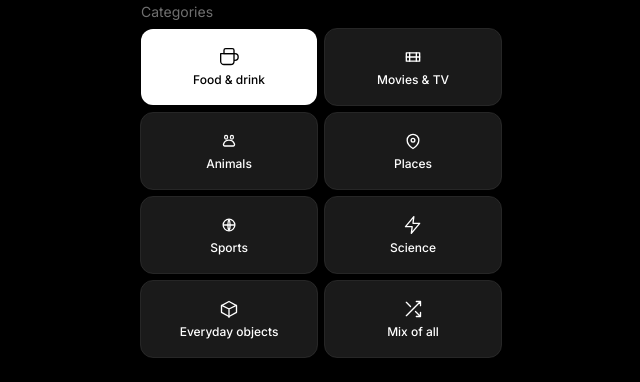
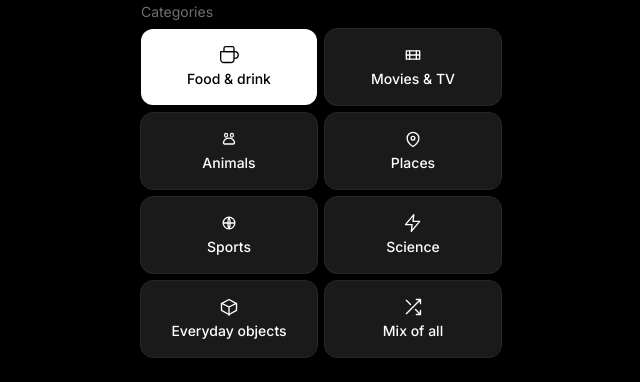
Before and after one commit to casicodes/imposter, a Next.js app: page / in a window 1280 px wide. Shown: the part 171-553 px from the top of the page, without its empty margins (319-959 px from the left). Built offline with nearby package versions, Linux system fonts and the light colour scheme.

Commit message:
fix fonts

```diff
--- a/components/PlayerScreen.tsx
+++ b/components/PlayerScreen.tsx
@@ -171,9 +171,6 @@ export function PlayerScreen({
             <h1 className="text-[24px] font-semibold leading-10 tracking-[-0.03em] text-white">
               Player {displayPlayer}
             </h1>
-            <p className="text-[#6F6F6F]">
-              Hold Reveal when you&apos;re ready
-            </p>
           </motion.div>
           <motion.div
             className={`col-start-1 row-start-1 flex w-full max-w-full flex-col gap-2 text-center ${revealed && isImposter ? "z-10" : "pointer-events-none z-0"
@@ -195,7 +192,7 @@ export function PlayerScreen({
             <h1 className="text-[24px] font-semibold leading-10 tracking-[-0.03em] text-white">
               😈 You are the imposter
             </h1>
-            <p className="leading-5 text-[#6F6F6F]">Hint: {hint}</p>
+            <p className="leading-5 text-[#6F6F6F]">hint: {hint}</p>
           </motion.div>
           <motion.div
             className={`col-start-1 row-start-1 flex w-full max-w-full flex-col gap-2 text-center ${revealed && !isImposter ? "z-10" : "pointer-events-none z-0"
@@ -216,7 +213,7 @@ export function PlayerScreen({
             <h1 className="capitalize text-[24px] font-semibold leading-10 tracking-[-0.03em] text-white">
               {word}
             </h1>
-            <p className="leading-5 text-[#6F6F6F]">Hint: {hint}</p>
+            <p className="leading-5 text-[#6F6F6F]">hint: {hint}</p>
           </motion.div>
         </div>
       </div>
--- a/components/SetupScreen.tsx
+++ b/components/SetupScreen.tsx
@@ -369,7 +369,7 @@ export function SetupScreen({
                     >
                       <CategoryIcon id={id} selected={on} />
                       <span
-                        className={`text-center text-xs font-medium leading-[15px] ${
+                        className={`text-center text-[14px] font-medium leading-[18px] ${
                           on ? "text-black" : "text-white"
                         }`}
                       >
```
